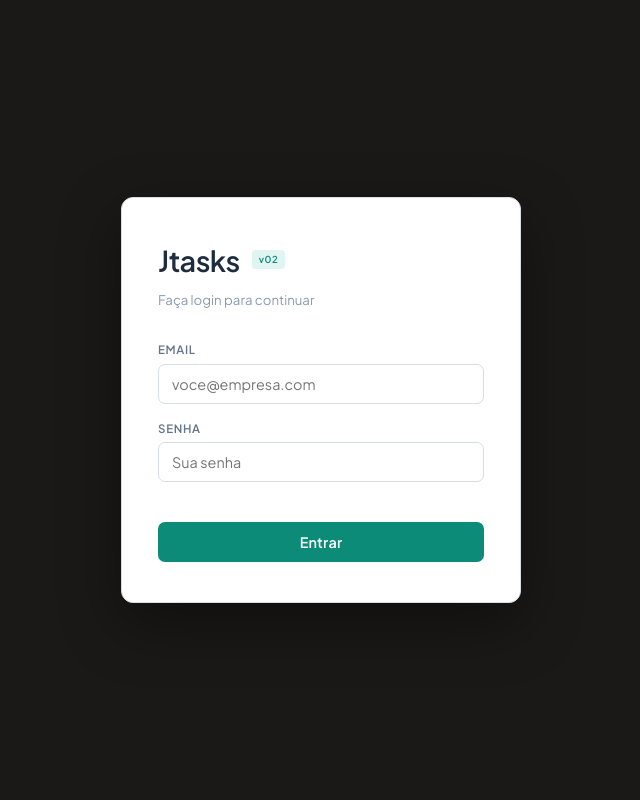
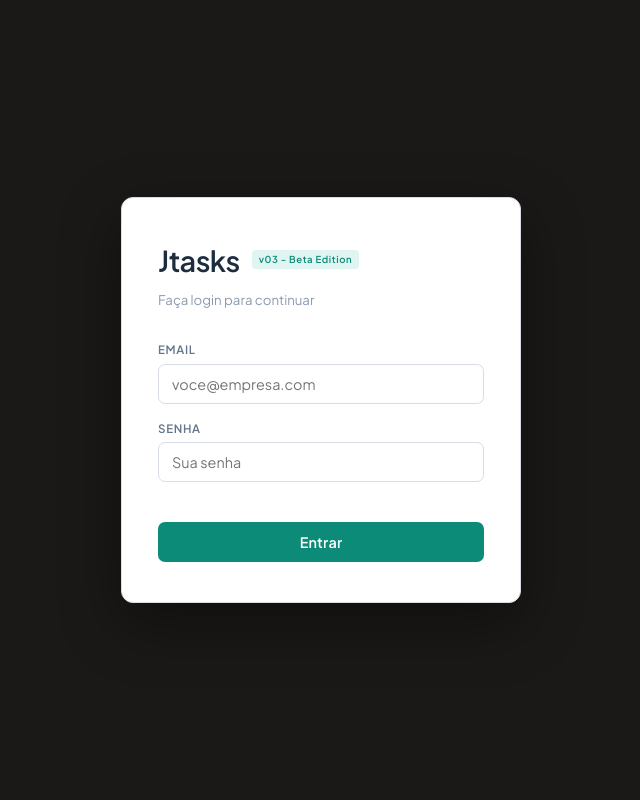
Before and after one commit to jcampelo/JtasksApp, a FastAPI app: page /auth/login in a window 1280 px wide. Shown: the whole page, without its empty margins (319-959 px from the left). Run offline with FastAPI, Linux system fonts and the light colour scheme; parts of the project's set-up code (start-up, migrations or seed data) failed here and were passed over.

Commit message:
chore: bump version to v03 - Beta Edition

```diff
--- a/app/templates/login.html
+++ b/app/templates/login.html
@@ -7,7 +7,7 @@
   <div class="login-card">
     <div class="login-brand">
       <h1>Jtasks</h1>
-      <span class="login-version">v02</span>
+      <span class="login-version">v03 - Beta Edition</span>
     </div>
     <div class="login-subtitle">Faça login para continuar</div>
 
--- a/app/templates/partials/sidebar.html
+++ b/app/templates/partials/sidebar.html
@@ -3,7 +3,7 @@
   <div class="sidebar-logo">
     <div class="sidebar-logo-icon">J</div>
     <span class="sidebar-logo-text">Jtasks</span>
-    <span class="sidebar-logo-version">v02</span>
+    <span class="sidebar-logo-version">v03 - Beta Edition</span>
   </div>
 
   <!-- Navigation -->
```
